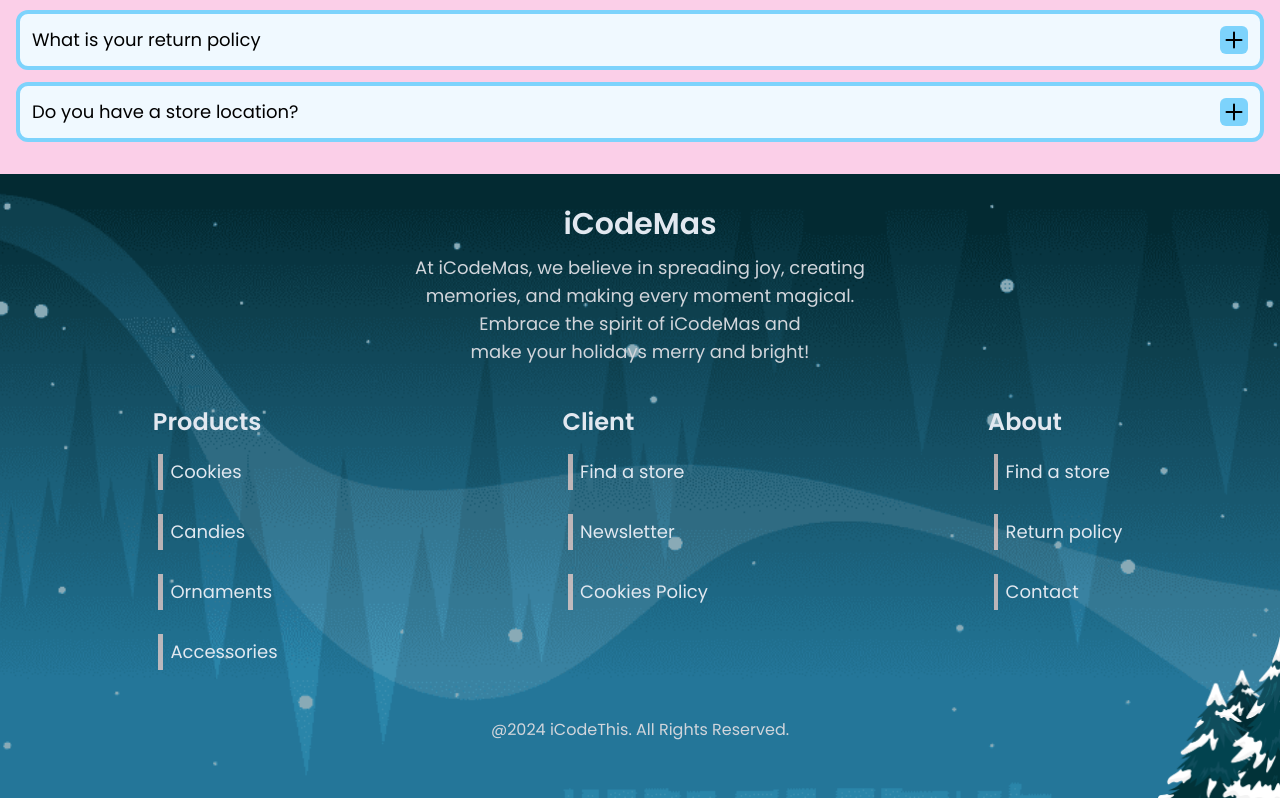
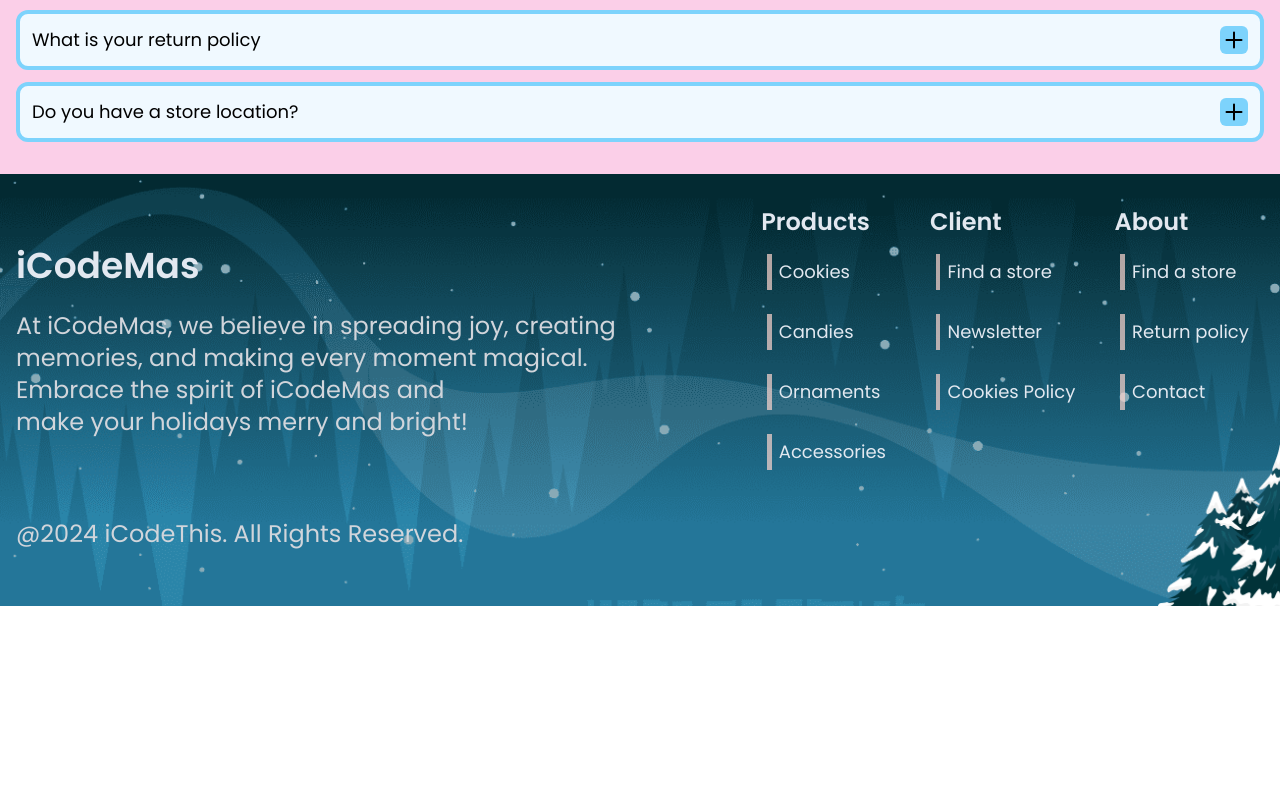
Before and after one commit to ChannMyaeAung/ChristmasStore, a React (Vite) app: page / in a window 1280 px wide. Shown: the part 2052-2850 px from the top of the page. After the commit the page ends 2658 px from the top, so only its background shows below. Built offline with nearby package versions, Linux system fonts and the light colour scheme.

Commit message:
changed flex style for footer component on screens above 1024px.

```diff
--- a/src/App.jsx
+++ b/src/App.jsx
@@ -18,7 +18,7 @@ function App() {
       </section>
       <footer
         id="footer"
-        className="bg-[url('./assets/Footer/footer_bg.png')] bg-center bg-cover"
+        className="bg-[url('./assets/Footer/footer_bg.png')] bg-center bg-cover relative"
       >
         <Footer />
       </footer>
--- a/src/components/Footer/Footer.jsx
+++ b/src/components/Footer/Footer.jsx
@@ -6,15 +6,19 @@ const Footer = () => {
   return (
     <div
       id="footer__container"
-      className="container relative px-4 py-8 mx-auto text-slate-200"
+      className="container px-4 py-8 mx-auto text-slate-200"
     >
+      {/* Footer Top and Mid section container */}
+      <div className="items-center justify-between w-full lg:flex">
         {/* Footer Top Section */}
         <div
           id="footer__top"
-        className="flex flex-col gap-3 md:mx-auto md:w-1/2 md:justify-center md:text-center md:items-center"
+          className="flex flex-col gap-3 md:mx-auto md:w-1/2 md:justify-center md:text-center md:items-center lg:m-0 lg:gap-6 lg:justify-between lg:items-start lg:text-start"
         >
-        <h1 className="text-2xl font-semibold xl:text-3xl ">iCodeMas</h1>
-        <div className="text-sm text-gray-300 xl:text-lg md:text-balance md:text-base md:mx-auto">
+          <h1 className="text-2xl font-semibold xl:text-4xl lg:text-3xl ">
+            iCodeMas
+          </h1>
+          <div className="text-sm text-gray-300 xl:text-2xl lg:text-xl md:text-balance md:text-base md:mx-auto">
             <p>
               At iCodeMas, we believe in spreading joy, creating memories, and
               making every moment magical.
@@ -29,7 +33,7 @@ const Footer = () => {
         {/* Footer Middle Section */}
         <div
           id="footer__middle"
-        className="grid gap-3 mt-6 md:mt-10 md:place-items-center md:grid-cols-3"
+          className="grid gap-3 mt-6 md:mt-10 md:place-items-center lg:gap-6 lg:mt-0 md:grid-cols-3"
         >
           <div id="products">
             <h2 className="text-xl font-semibold xl:text-2xl">Products</h2>
@@ -75,12 +79,13 @@ const Footer = () => {
             </ul>
           </div>
         </div>
+      </div>
       {/* Footer Bottom Section */}
       <div
         id="footer__bottom"
-        className="flex items-center w-full gap-3 mt-10 mb-6 md:justify-center "
+        className="flex items-center w-full gap-3 mt-10 mb-6 md:justify-center lg:justify-start"
       >
-        <p className="text-sm text-gray-300 md:text-base">
+        <p className="text-sm text-gray-300 lg:text-xl xl:text-2xl md:text-base">
           @{new Date().getFullYear()} iCodeThis. All Rights Reserved.
         </p>
         {/* absolute to the whole container */}
```
Lines whose indentation alone changed are shown as unchanged.
